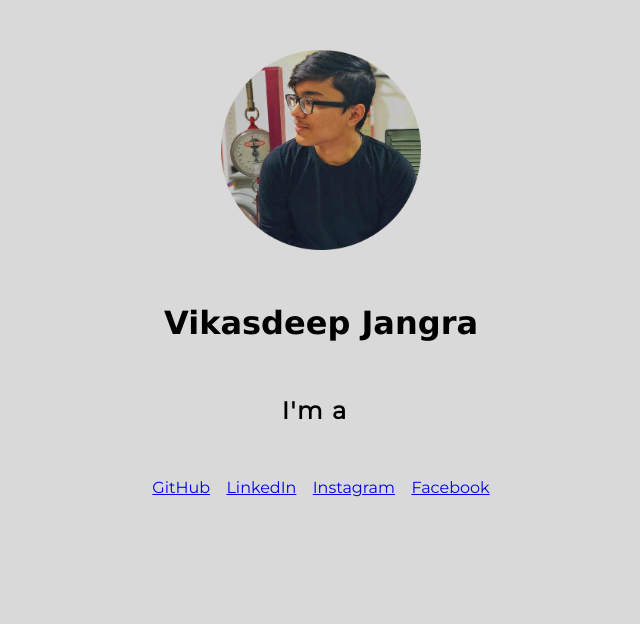
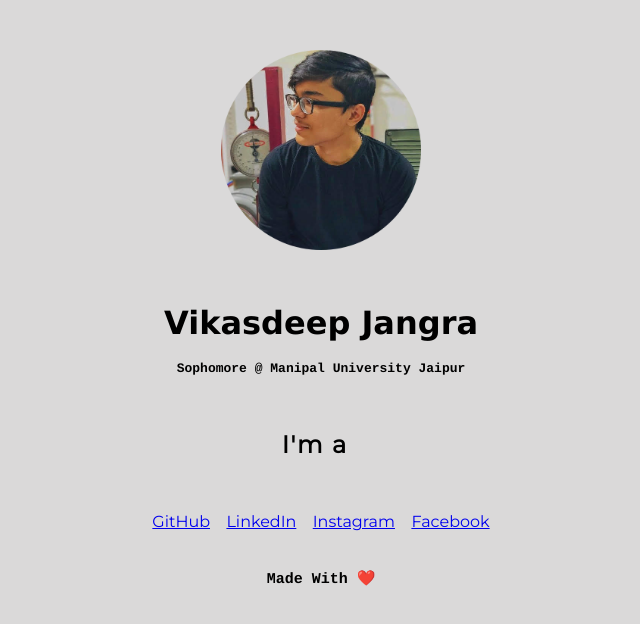
Before and after one commit to vikasdeepjangra/Portfolio, a plain HTML site: page index.html in a window 1280 px wide. Shown: the whole page, without its empty margins (319-959 px from the left). Drawn offline with Linux system fonts and the light colour scheme.

Commit message:
Update index.html

```diff
--- a/index.html
+++ b/index.html
@@ -7,16 +7,26 @@
     <title>Vikasdeep Jangra</title>
     <link rel="stylesheet" href="resources/css/style.css">
     <link rel="stylesheet" href="https://cdnjs.cloudflare.com/ajax/libs/font-awesome/4.7.0/css/font-awesome.min.css">
+
+    <script data-ad-client="ca-pub-5420293094503918" async src="https://pagead2.googlesyndication.com/pagead/js/adsbygoogle.js"></script>
+
 </head>
 <body>
 
     <center>
-    <img src="/images/profile.png" alt="Vikas" height="300px" width="300px" style="padding: 50px;">
+    <img src="/images/profile.png" alt="Vikas" height="300px" width="300px" style="padding: 50px;" >
     </center>
 
     <div class="name">
         <h1 style="text-align:center; font-family:Verdana; font-size:32px">Vikasdeep Jangra</h1>
     </div>
+
+    <div class="name">
+        <br>
+        <h1 style="text-align:center; font-family:Courier; font-size:13px">Sophomore @ Manipal University Jaipur</h1>
+    </div>
+
+
 
     <div class="container">
         <p>I'm a <span class="typed-text"></span><span class="cursor"></span></p>
@@ -32,6 +42,11 @@
         <a href="https://www.facebook.com/vikasdeep.jangra" target="_blank">Facebook</a>
       </div>
 
+    <div class="name">
+        <br>
+        <br>
+        <h1 style="text-align:center; font-family:Courier; font-size:15px">Made With ❤️</h1>
+    </div>
 
     <script src="main.js"></script>
 </body>
```
